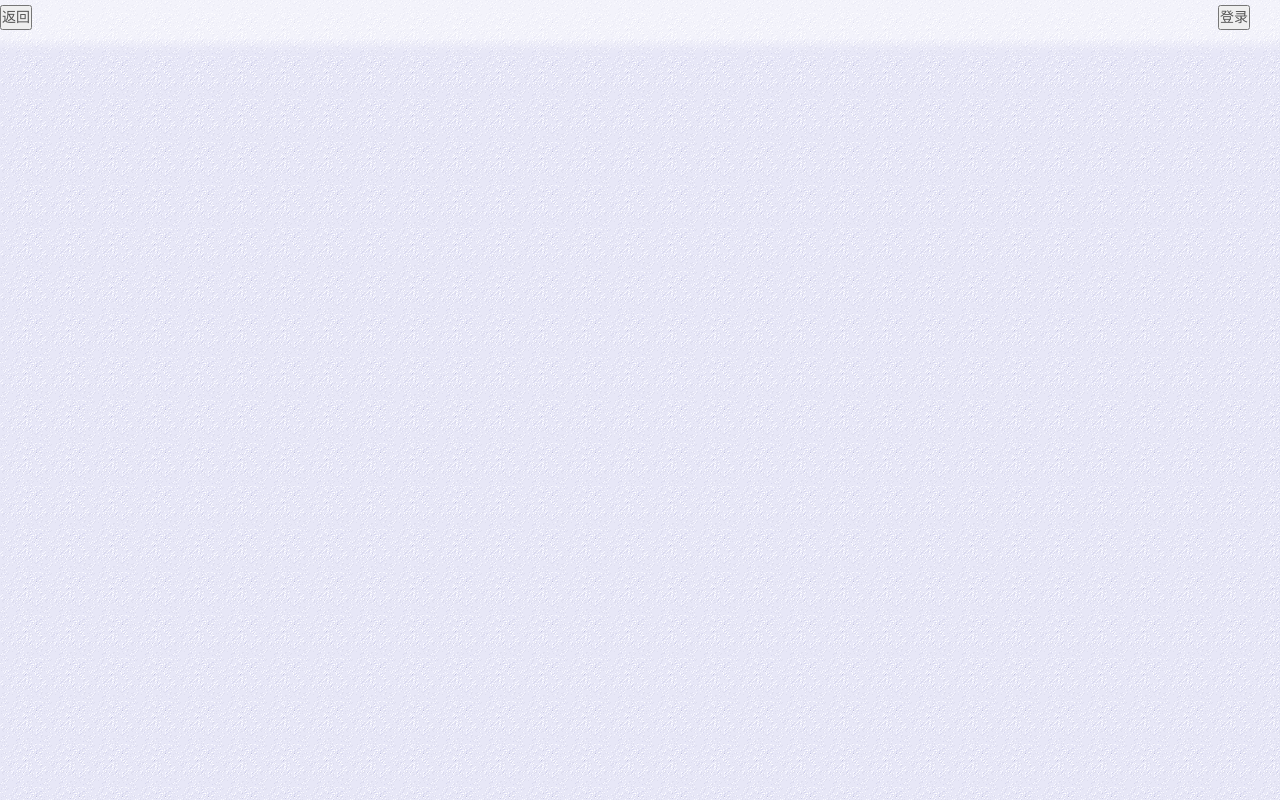
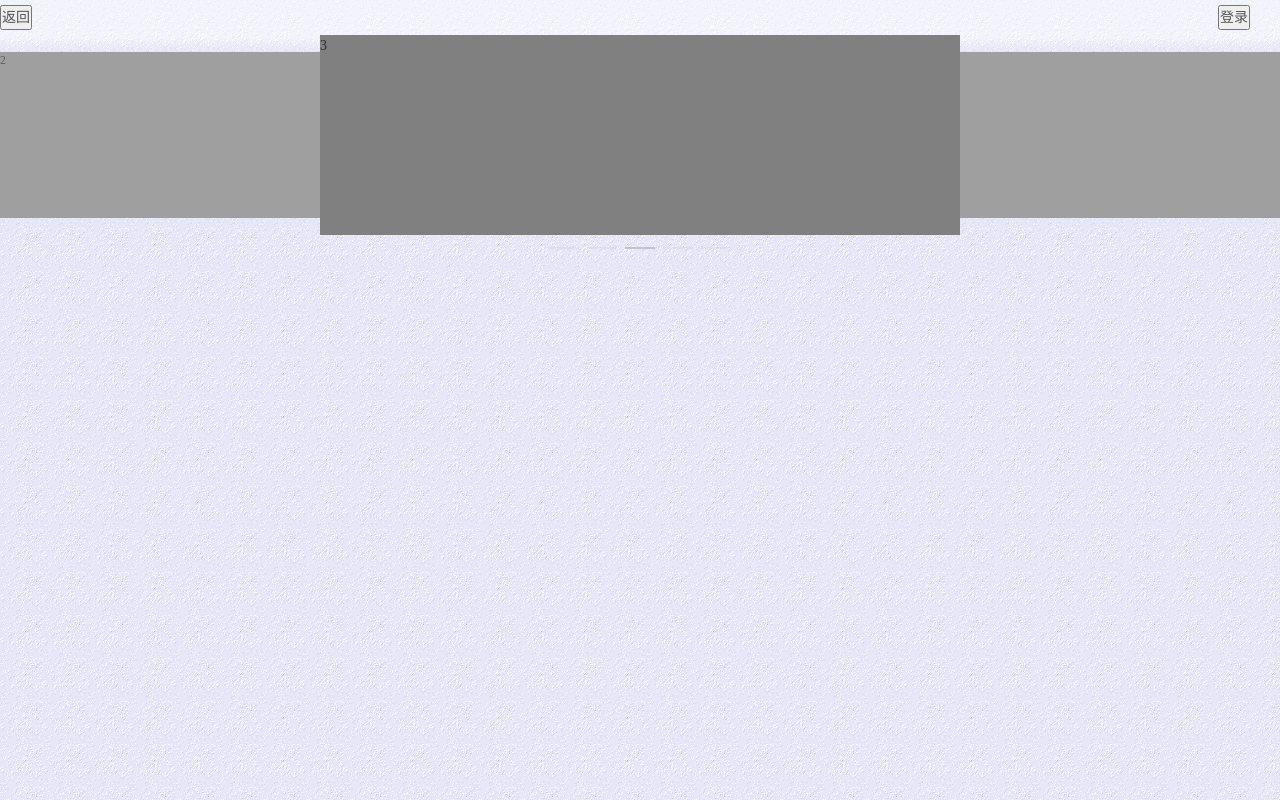
Before and after one commit to luoguibin/vue-sghen, a Vue app: page /#/peotry in a window 1280 px wide. Built offline with nearby package versions, Linux system fonts and the light colour scheme.

Commit message:
Temp: the carousel

```diff
--- a/src/main.js
+++ b/src/main.js
@@ -6,6 +6,7 @@ import plugins from './plugins/index'
 
 import ElementUI from 'element-ui';
 import 'element-ui/lib/theme-chalk/index.css';
+import './style/element-ui.css'
 Vue.use(ElementUI)
 
 import NProgress from 'nprogress';
--- /dev/null
+++ b/src/style/element-ui.css
@@ -0,0 +1,3 @@
+.el-carousel__item {
+    background-color: gray;
+}
--- a/src/views/home-peotry.vue
+++ b/src/views/home-peotry.vue
@@ -57,6 +57,12 @@
         <button @click.stop="onCreate">创建</button>
       </div>
     </div>
+
+    <el-carousel trigger="click" type="card" height="200px">
+      <el-carousel-item v-for="v in 5" :key="v">
+        <div>{{v}}</div>
+      </el-carousel-item>
+    </el-carousel>
 
     <div class="list" ref="listEl" @click="onClickImage($event)">
       <peotry
```
